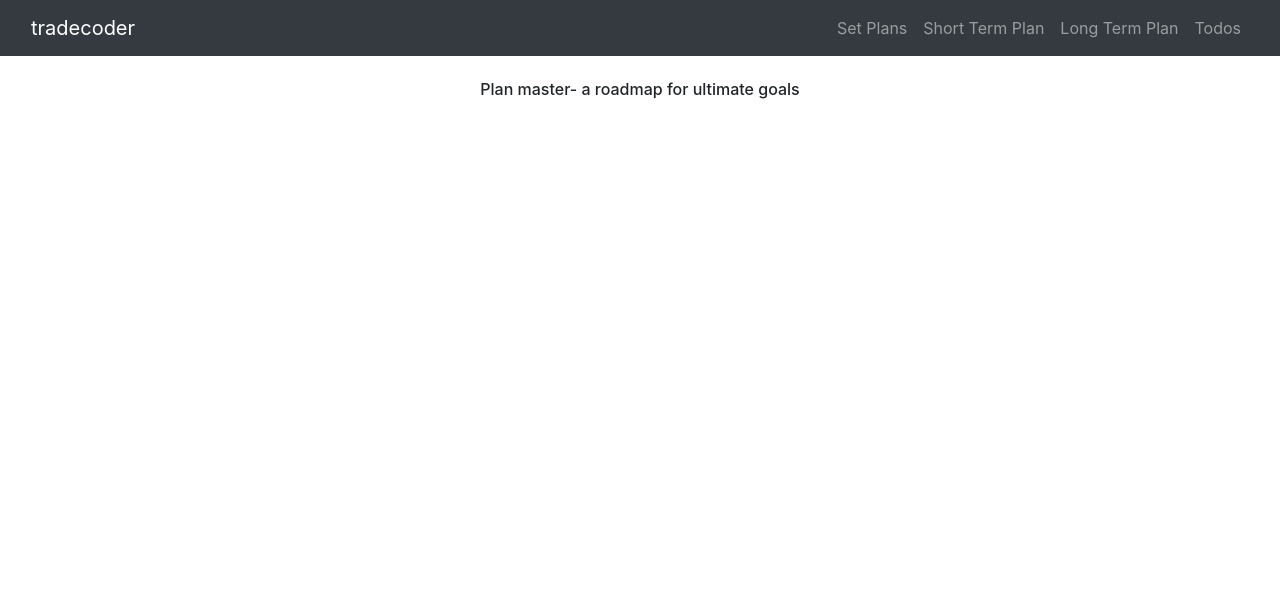
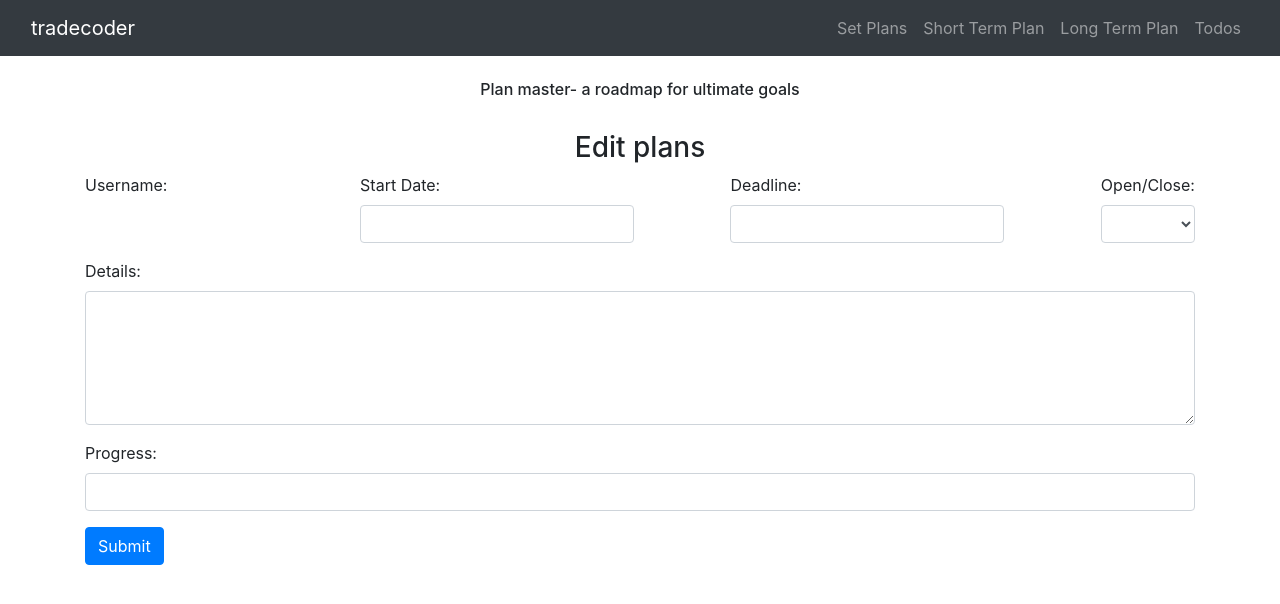
Before and after one commit to thetradecoder/plan-master, a React (Create React App) app: page /plan-master/editplan in a window 1280 px wide. Shown: the top 604 px of the page. Built offline with nearby package versions, Linux system fonts and the light colour scheme.

Commit message:
local update

```diff
--- a/src/App.js
+++ b/src/App.js
@@ -6,6 +6,7 @@ import ShortPlanList from './components/shortplanlist.component.js';
 import LongPlanList from './components/longplanlist.component.js';
 import AddPlans from './components/addplans.component.js';
 import Todos from './components/todolist.component.js';
+import EditPlans from './components/editplans.component.js';
 
 
 function App() {
@@ -19,6 +20,7 @@ function App() {
       <Route path="/plan-master/shortplan/" component={ShortPlanList}></Route>
       <Route path="/plan-master/longplan/" component={LongPlanList}></Route>
       <Route path="/plan-master/todos/" component={Todos}></Route>
+      <Route path="/plan-master/editplan/" component={EditPlans}></Route>
     </Router>
   );
 }
--- a/src/components/editplans.component.js
+++ b/src/components/editplans.component.js
@@ -0,0 +1,58 @@
+import React, {useState} from 'react';
+import 'bootstrap/dist/css/bootstrap.min.css';
+import DatePicker from 'react-datepicker';
+import 'react-datepicker/dist/react-datepicker.css';
+import axios from 'axios';
+
+export default function EditPlans(){
+    const [username] = useState("");
+    const [title] = useState("");
+    const [startdate] = useState("");
+    const [deadline] = useState("");
+    const [open] = useState("");
+    const [details] = useState("");
+    const [progress] = useState("");
+
+
+
+    function onSubmitEditPlan(e){
+        e.preventDefault();
+    }
+    return (
+        <div>
+            <div className="container">
+                <h3 className="text-center">Edit plans</h3>
+                <form onSubmit={onSubmitEditPlan}>
+                    <div className="d-flex justify-content-between">
+                        <p>Username: {username}</p>
+                        <h4>{title}</h4>
+                        <div className="form-group">
+                            <label>Start Date:</label><br/>
+                            <DatePicker selected={startdate} className="form-control"/>
+                        </div>
+
+                        <div className="form-group">
+                            <label>Deadline:</label><br/>
+                            <DatePicker selected={deadline} className="form-control"/>
+                        </div>
+
+                        <div className="form-group">
+                            <label>Open/Close: </label>
+                            <select selected={open} className="form-control"></select>
+                        </div>
+                    </div>
+                    <div className="form-group">
+                        <label>Details:</label>
+                        <textarea rows="5" cols="50" className="form-control">{details}</textarea>
+                    </div>
+                    <div className="form-group">
+                        <label>Progress:</label>
+                        <input type="text" className="form-control" value={progress}/>
+                    </div>
+                    <button type="submit" className="btn btn-primary">Submit</button>
+                </form>
+            </div>
+
+        </div>
+    );
+}
--- a/src/components/longplanlist.component.js
+++ b/src/components/longplanlist.component.js
@@ -38,6 +38,7 @@ function onChangeOpen(e){
                             <p>Progress: {e.progress}</p>
                             <p>Open date: {e.plandate?e.plandate.substring(0,10):e.plandate},
                             Start Date: {e.startdate?e.startdate.substring(0,10):e.startdate}, Deadline: {e.deadline?e.deadline.substring(0,10):e.deadline} </p>
+                            <button className="btn btn-primary">Edit</button>
                         </div>
                     );
                 })}
--- a/src/components/shortplanlist.component.js
+++ b/src/components/shortplanlist.component.js
@@ -39,6 +39,7 @@ function onChangeOpen(e){
                             <p>Progress: {e.progress}</p>
                             <p>Open date: {e.plandate?e.plandate.substring(0,10):e.plandate},
                             Start Date: {e.startdate?e.startdate.substring(0,10):e.startdate}, Deadline: {e.deadline?e.deadline.substring(0,10):e.deadline} </p>
+                            <button className="btn btn-primary">Edit</button>
                         </div>
                     );
                 })}
--- a/src/components/todolist.component.js
+++ b/src/components/todolist.component.js
@@ -39,6 +39,7 @@ function onChangeOpen(e){
                             <p>Progress: {e.progress}</p>
                             <p>Open date: {e.plandate?e.plandate.substring(0,10):e.plandate},
                             Start Date: {e.startdate?e.startdate.substring(0,10):e.startdate}, Deadline: {e.deadline?e.deadline.substring(0,10):e.deadline} </p>
+                            <button className="btn btn-primary">Edit</button>
                         </div>
                     );
                 })}
```
